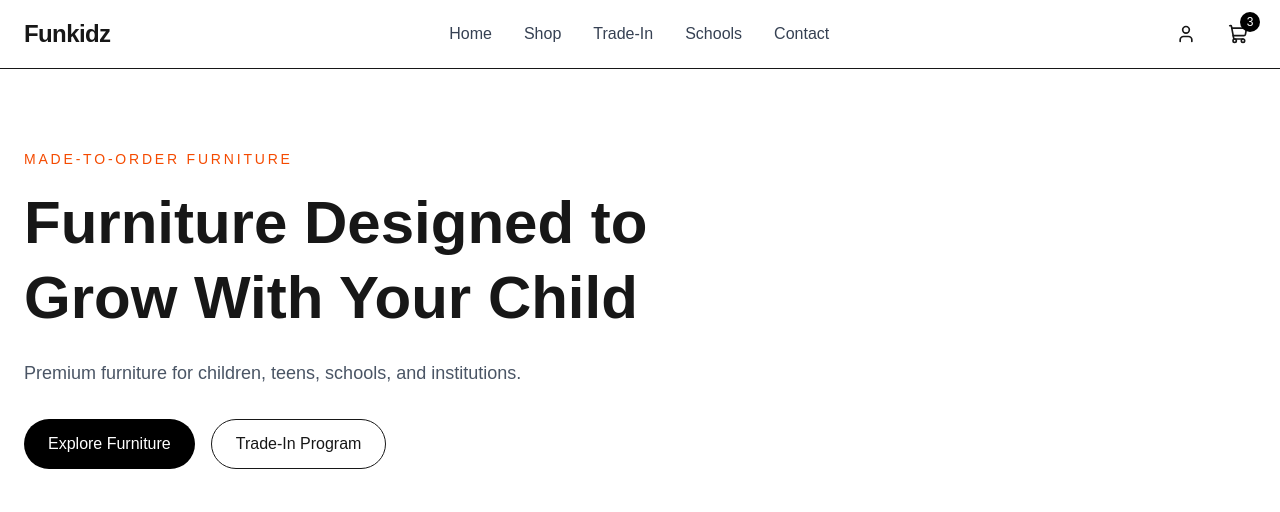
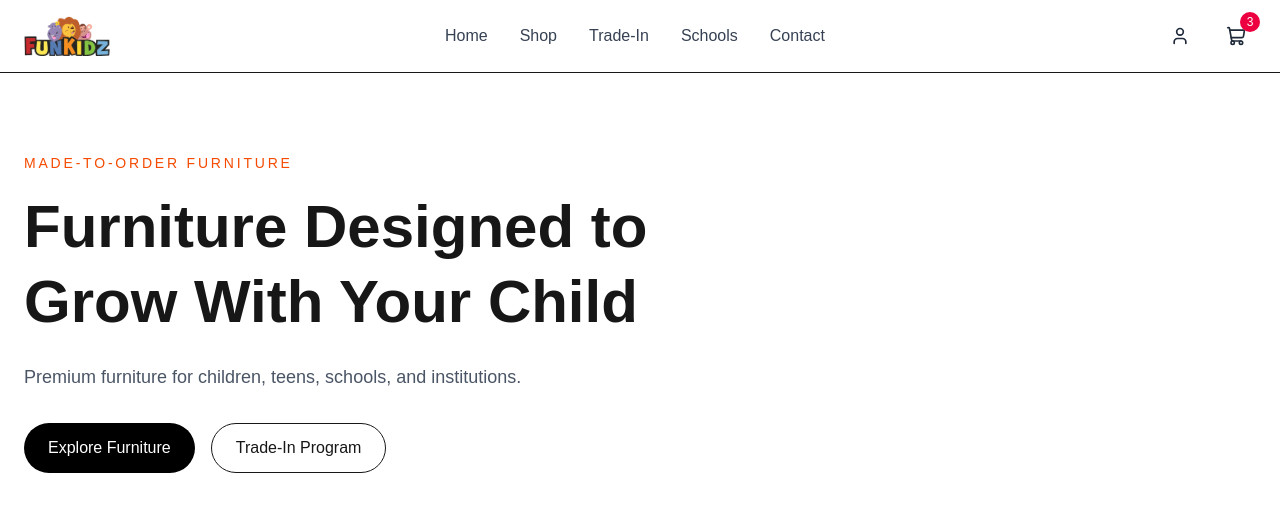
Before and after one commit to Ndundulu/funkidz, a Next.js app: page / in a window 1280 px wide. Shown: the top 512 px of the page. Built offline with nearby package versions, Linux system fonts and the light colour scheme.

Commit message:
Added logo

```diff
--- a/src/components/Navbar.tsx
+++ b/src/components/Navbar.tsx
@@ -3,6 +3,7 @@
 import { useState } from 'react';
 import Link from 'next/link'; // Use this if you're using Next.js
 import { Menu, X, ShoppingCart, User } from 'lucide-react';
+import Image from 'next/image';
 
 export default function Navbar() {
     const [isOpen, setIsOpen] = useState(false);
@@ -20,8 +21,15 @@ export default function Navbar() {
             <div className="max-w-7xl mx-auto px-6 py-4 flex items-center justify-between">
 
                 {/* Logo */}
-                <Link href="/" className="text-2xl font-bold tracking-tight">
-                    Funkidz
+                <Link href="/" className="flex items-center">
+                    <Image
+                        src= "/funkidz.png"
+                        alt="Funkidz Logo"
+                        width={140}
+                        height={40}
+                        className="h-10 w-auto"
+                        priority
+                    />
                 </Link>
 
                 {/* Desktop Navigation */}
@@ -39,21 +47,21 @@ export default function Navbar() {
 
                 {/* Right Side Icons */}
                 <div className="flex items-center gap-4">
-                    <button className="p-2 hover:bg-gray-100 rounded-full transition-colors">
+                    <button className="p-2.5 hover:bg-gray-100 rounded-xl transition-all text-gray-800 hover:text-black active:scale-95">
                         <User className="w-5 h-5" />
                     </button>
-                    <button className="p-2 hover:bg-gray-100 rounded-full transition-colors relative">
+
+                    <button className="p-2.5 hover:bg-gray-100 rounded-xl transition-all text-gray-800 hover:text-black active:scale-95 relative">
                         <ShoppingCart className="w-5 h-5" />
-                        {/* Cart count badge */}
-                        <span className="absolute -top-1 -right-1 bg-black text-white text-xs w-5 h-5 rounded-full flex items-center justify-center">
-              3
-            </span>
+                        <span className="absolute -top-1 -right-1 bg-rose-600 text-white text-xs w-5 h-5 rounded-full flex items-center justify-center font-medium">
+    3
+  </span>
                     </button>
 
                     {/* Mobile Menu Button */}
                     <button
                         onClick={() => setIsOpen(!isOpen)}
-                        className="md:hidden p-2 hover:bg-gray-100 rounded-full transition-colors"
+                        className="md:hidden p-2 hover:bg-gray-100 rounded-full transition-all text-gray-700 hover:text-black"
                         aria-label="Toggle menu"
                     >
                         {isOpen ? <X className="w-6 h-6" /> : <Menu className="w-6 h-6" />}
```
Also changed, not shown: public/funkidz.png (added).
